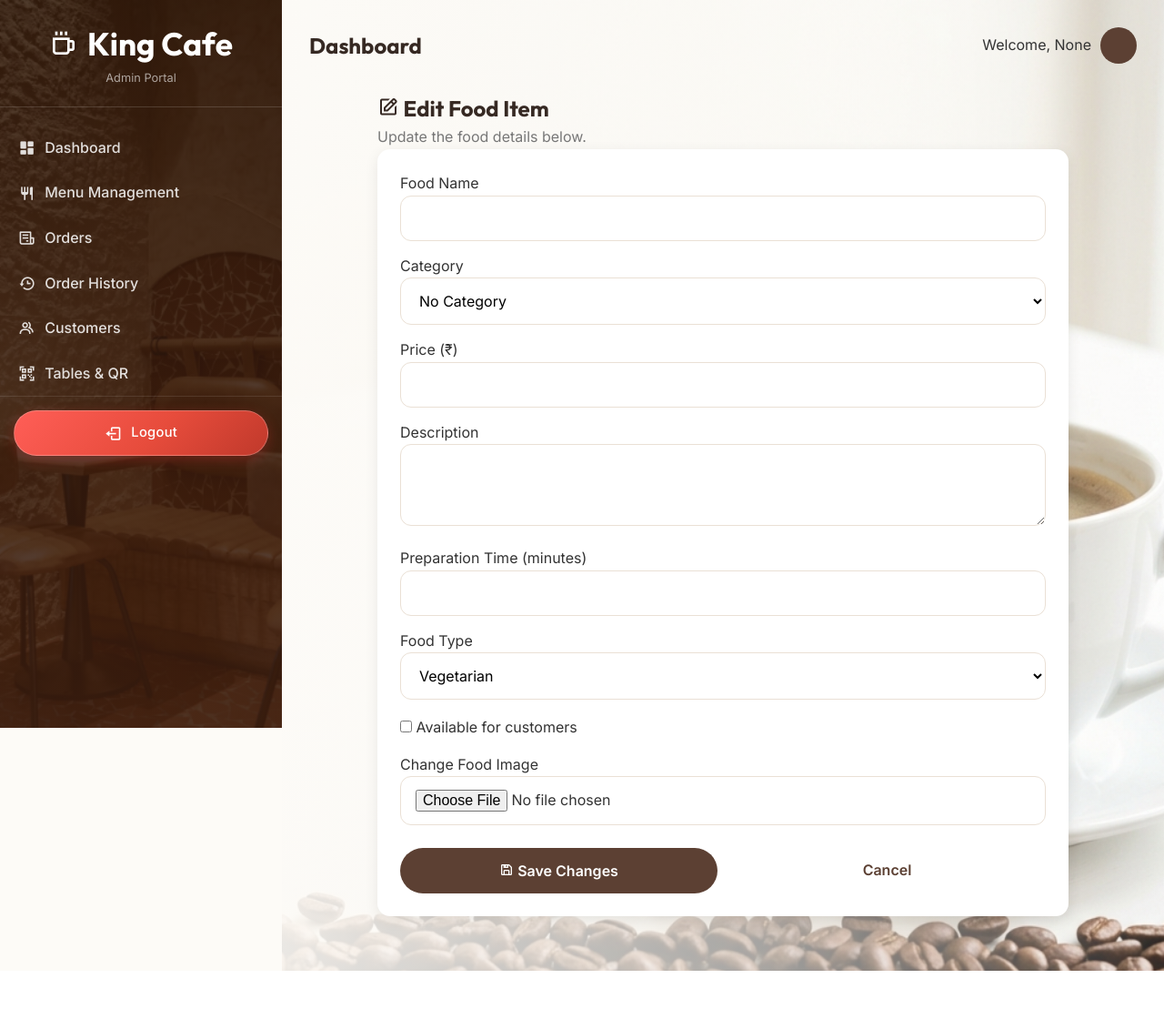
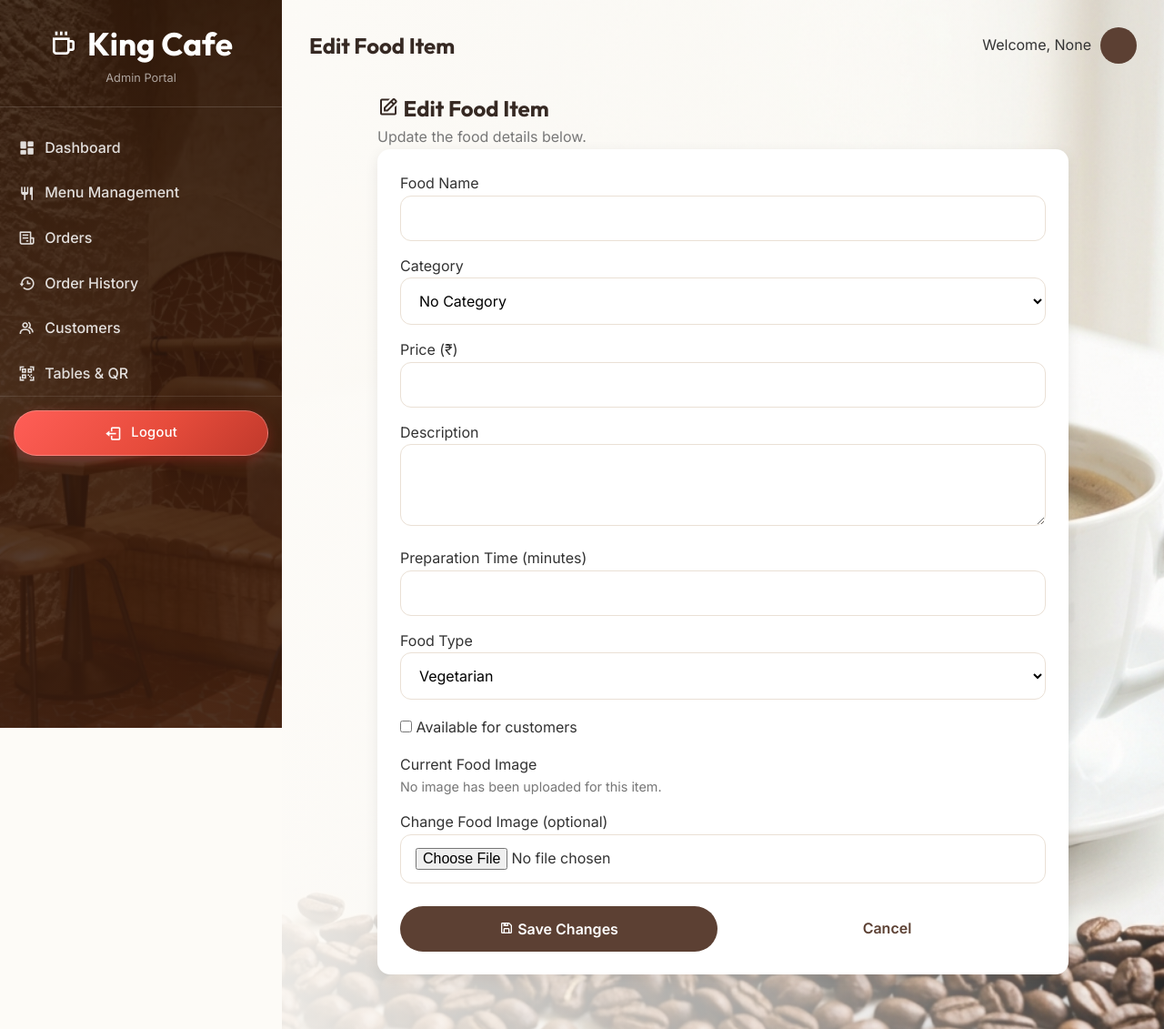
Before and after one commit to patilprasad6012/cafe-management-system, a Flask app: template app/templates/admin/edit_food.html in a window 1280 px wide. Shown: the whole page at 91% size. Before the commit the page ends 1067 px from the top, so only its background shows below. Run offline with Flask 3, Linux system fonts and the light colour scheme; the template is opened without the code that fills it, so the values that code supplies are empty.

Commit message:
Enhance edit food item template with image details
Updated the food item edit template to include current food image display and error handling.

```diff
--- a/app/templates/admin/edit_food.html
+++ b/app/templates/admin/edit_food.html
@@ -1,5 +1,6 @@
+{% extends 'admin/base_admin.html' %}
 
-{% extends 'admin/base_admin.html' %}
+{% block page_title %}Edit Food Item{% endblock %}
 
 {% block content %}
 <div class="container" style="max-width: 800px; margin: 30px auto;">
@@ -54,25 +55,29 @@
             Available for customers
         </label>
 
-        <label style="display:block; margin-top:15px;">Change Food Image</label>
-
+        <label style="display:block; margin-top:15px;">Current Food Image</label>
         {% if item.image_path %}
         <div style="margin:10px 0;">
-            <img src="{{ url_for('static', filename=item.image_path) }}"
-                 alt="{{ item.name }}"
-                 style="width:130px;height:100px;object-fit:cover;border-radius:8px;"
-                 onerror="this.style.display='none'">
+            <img
+                src="{{ url_for('menu.uploaded_food_image', filename=item.image_path.replace('\\', '/').split('/')[-1]) }}"
+                alt="{{ item.name }}"
+                style="width:130px;height:100px;object-fit:cover;border-radius:8px;"
+                onerror="this.style.display='none'; this.nextElementSibling.style.display='block';">
+            <p style="display:none;color:#b91c1c;font-size:.9rem;">Image file not found. Please upload the image again.</p>
         </div>
+        {% else %}
+        <p style="color:#777;font-size:.9rem;">No image has been uploaded for this item.</p>
         {% endif %}
 
+        <label style="display:block; margin-top:15px;">Change Food Image (optional)</label>
         <input type="file" name="image"
-               accept=".png,.jpg,.jpeg,.webp" class="form-control">
+               accept=".png,.jpg,.jpeg,.webp,image/png,image/jpeg,image/webp"
+               class="form-control">
 
         <div style="display:flex; gap:12px; margin-top:25px;">
             <button type="submit" class="btn btn-primary">
                 <i class="bx bx-save"></i> Save Changes
             </button>
-
             <a href="{{ url_for('menu.manage_menu') }}"
                class="btn btn-secondary">
                 Cancel
```
